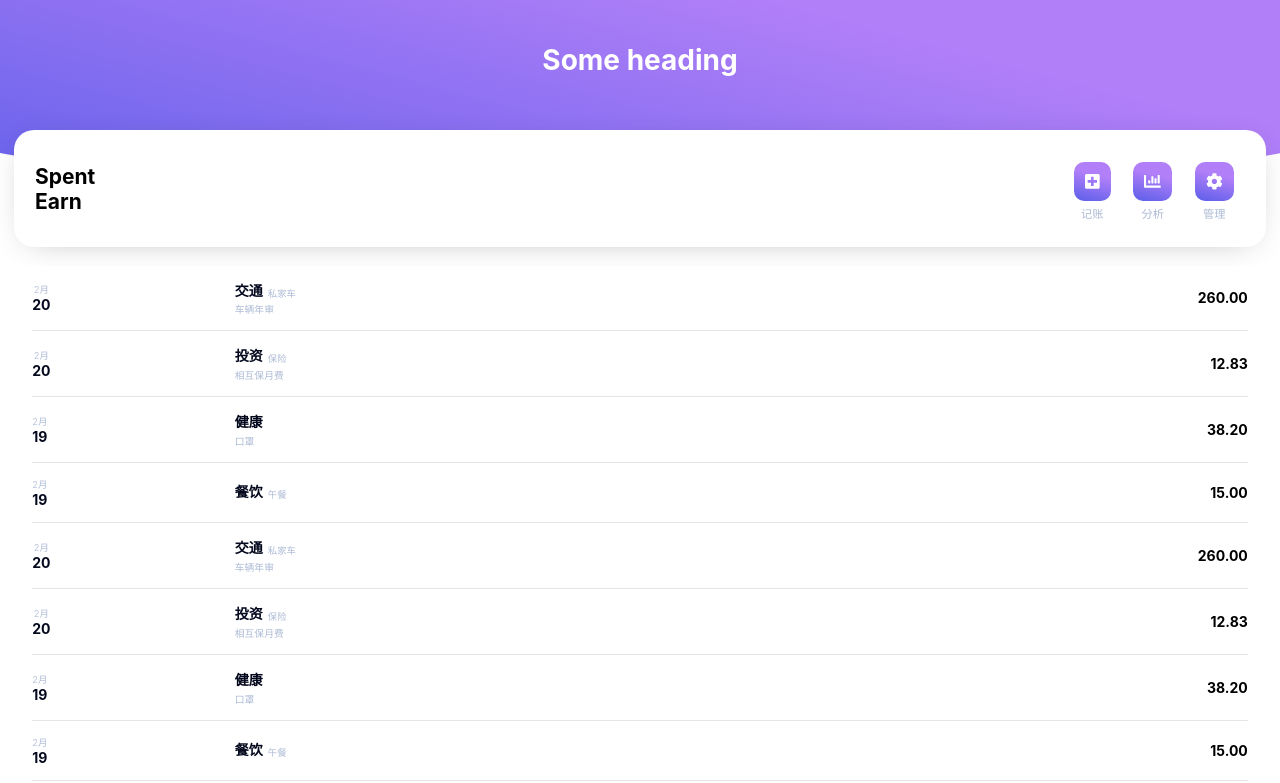
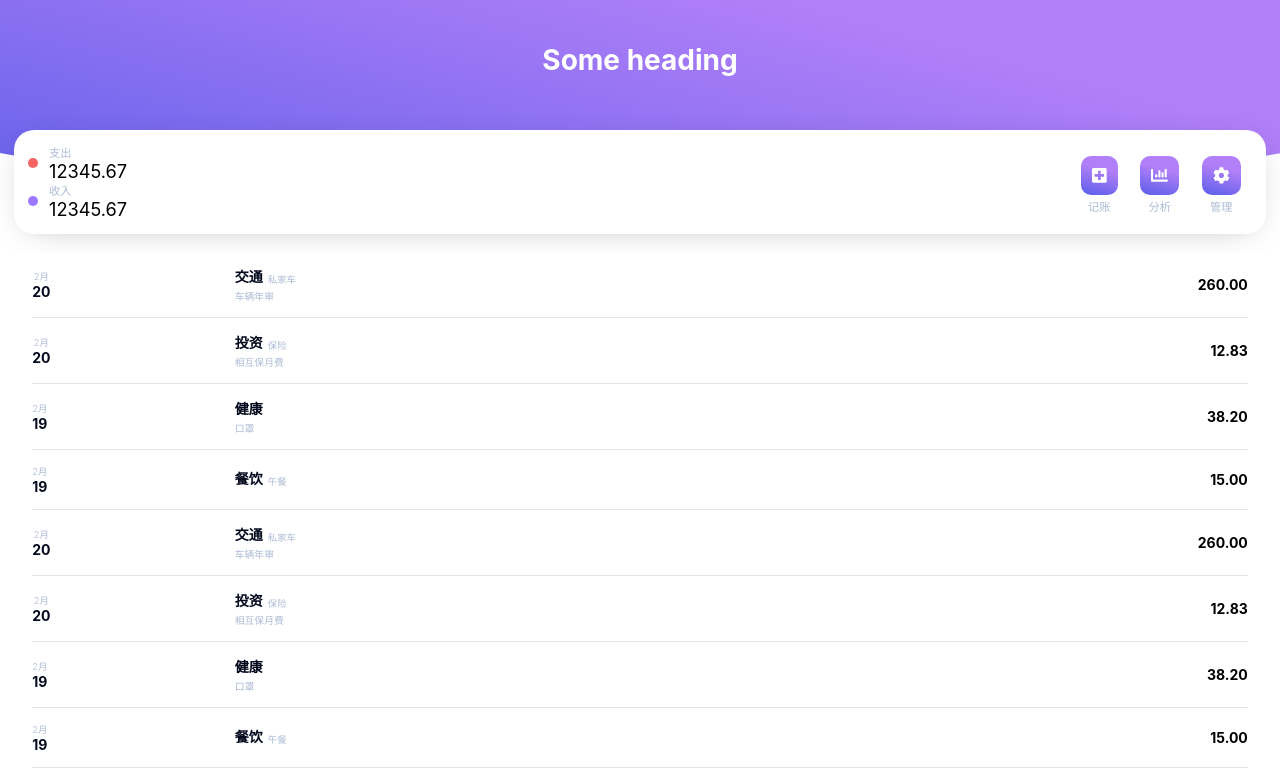
Before and after one commit to xsephiroth/hiwallet2, a React (Create React App) app: page /#/ in a window 1280 px wide. Shown: the top 783 px of the page. Built offline with nearby package versions, Linux system fonts and the light colour scheme.

Commit message:
Home page balance layout

```diff
--- a/src/pages/Home.js
+++ b/src/pages/Home.js
@@ -10,8 +10,20 @@
   return (
     <Card className="Home__Activity">
       <div className="Home__Activity__Balance">
-        <h2>Spent</h2>
-        <h2>Earn</h2>
+        <div className="Home__Activity__Balance__Info">
+          <label className="circle expense" />
+          <div className="text">
+            <p>支出</p>
+            <h3>12345.67</h3>
+          </div>
+        </div>
+        <div className="Home__Activity__Balance__Info">
+          <label className="circle income" />
+          <div className="text">
+            <p>收入</p>
+            <h3>12345.67</h3>
+          </div>
+        </div>
       </div>
       <div className="Home__Activity__Buttons">
         <ActivityButton icon="plus-square" text="记账" />
--- a/src/pages/Home.scss
+++ b/src/pages/Home.scss
@@ -23,6 +23,48 @@
     display: flex;
     justify-content: space-between;
     align-items: center;
+
+    padding: 1em;
+
+    &__Balance {
+      &__Info {
+        display: flex;
+        justify-content: center;
+        align-items: center;
+
+        .circle {
+          --size: 0.7em;
+
+          display: block;
+          width: var(--size);
+          height: var(--size);
+          border-radius: 50%;
+          margin-right: 0.8em;
+
+          &.expense {
+            background-color: #f76464;
+          }
+
+          &.income {
+            background-color: var(--primary);
+          }
+        }
+
+        .text {
+          overflow: hidden;
+
+          p {
+            color: var(--text-secondary);
+            font-size: 0.8em;
+          }
+
+          h3 {
+            font-weight: 400;
+            font-size: 1.3em;
+          }
+        }
+      }
+    }
   }
 
   .Home__PaymentHistoryList {
```
